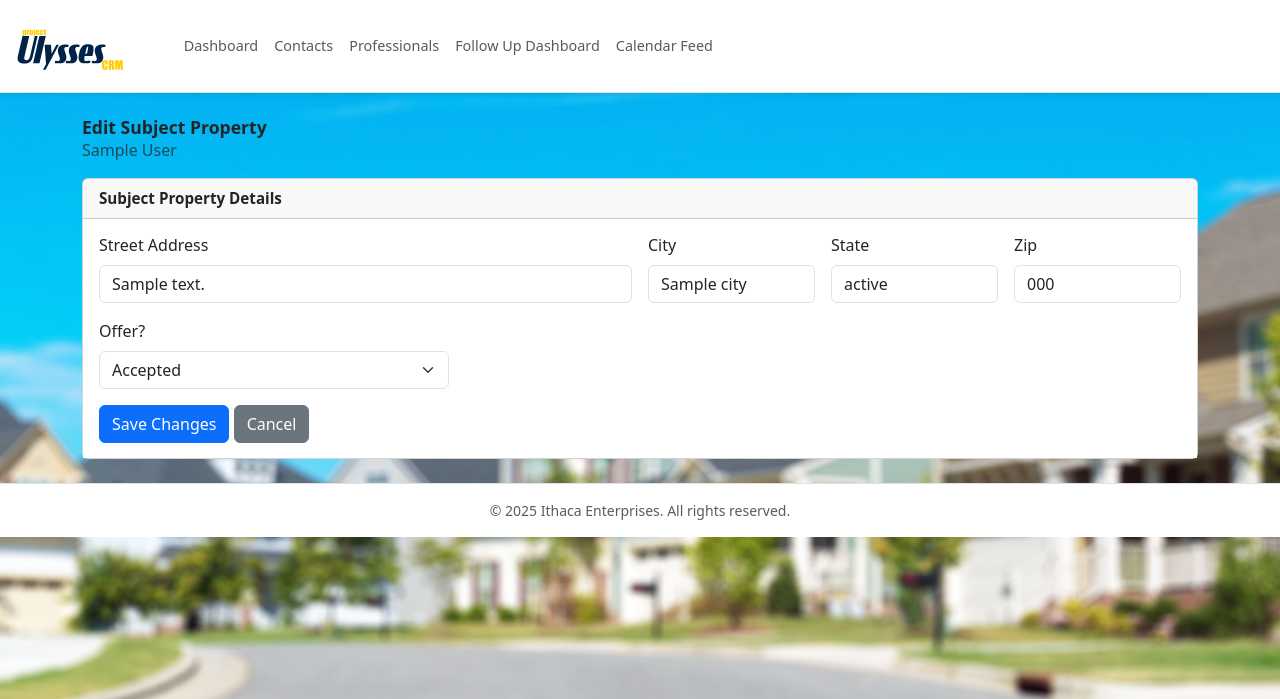
After one commit to ithaca767/realEstateCRM, a Flask app: page /buyer/property/1/edit in a window 1280 px wide. The commit adds this page. Shown: the top 699 px of the page. Run offline with Flask 3, Linux system fonts and the light colour scheme; the visitor is signed in with stand-in values (Sample User, id 1); tables that the repository leaves empty hold one stand-in row (values such as "Sample post"); a database or web service that is not in the repository returns one stand-in record (values such as "Sample title"); parts of the project's set-up code (start-up, migrations or seed data) failed here and were passed over; some libraries are stand-ins or nearby versions.

Commit message:
Add edit subject property functionality and fix buyer profile form handling

```diff
--- a/app.py
+++ b/app.py
@@ -2954,7 +2954,19 @@ def buyer_profile(contact_id):
         form_action = (request.form.get("form_action") or "").strip()
 
         # Branch 1: adding a subject property with Offer? status
-        if form_action == "add_property" and buyer_profile:
+        if form_action == "add_property":
+            # Ensure a buyer_profile exists for this contact
+            if not buyer_profile:
+                cur.execute(
+                    """
+                    INSERT INTO buyer_profiles (contact_id)
+                    VALUES (%s)
+                    RETURNING *
+                    """,
+                    (contact_id,),
+                )
+                buyer_profile = cur.fetchone()
+
             address_line = (request.form.get("address_line") or "").strip()
             city = (request.form.get("city") or "").strip()
             state = (request.form.get("state") or "").strip()
@@ -2983,8 +2995,8 @@ def buyer_profile(contact_id):
                         offer_status,
                     ),
                 )
-                conn.commit()
-
+
+            conn.commit()
             return redirect(url_for("buyer_profile", contact_id=contact_id))
 
         # Branch 2: saving the main buyer profile
@@ -3116,6 +3128,74 @@ def buyer_profile(contact_id):
         pros_attorneys=pros_attorneys,
         pros_lenders=pros_lenders,
         pros_inspectors=pros_inspectors,
+    )
+
+@app.route("/buyer/property/<int:property_id>/edit", methods=["GET", "POST"])
+@login_required
+def edit_buyer_property(property_id):
+    conn = get_db()
+    cur = conn.cursor()
+
+    # Load the property along with its contact info
+    cur.execute(
+        """
+        SELECT
+            bp.id,
+            bp.buyer_profile_id,
+            bp.address_line,
+            bp.city,
+            bp.state,
+            bp.postal_code,
+            bp.offer_status,
+            c.id AS contact_id,
+            c.first_name,
+            c.last_name
+        FROM buyer_properties bp
+        JOIN buyer_profiles b ON bp.buyer_profile_id = b.id
+        JOIN contacts c ON b.contact_id = c.id
+        WHERE bp.id = %s
+        """,
+        (property_id,),
+    )
+    prop = cur.fetchone()
+
+    if not prop:
+        conn.close()
+        return "Subject property not found", 404
+
+    contact_name = f"{prop['first_name']} {prop['last_name']}".strip()
+    contact_id = prop["contact_id"]
+
+    if request.method == "POST":
+        address_line = (request.form.get("address_line") or "").strip()
+        city = (request.form.get("city") or "").strip()
+        state = (request.form.get("state") or "").strip()
+        postal_code = (request.form.get("postal_code") or "").strip()
+        offer_status = (request.form.get("offer_status") or "").strip()
+
+        cur.execute(
+            """
+            UPDATE buyer_properties
+            SET address_line = %s,
+                city = %s,
+                state = %s,
+                postal_code = %s,
+                offer_status = %s
+            WHERE id = %s
+            """,
+            (address_line, city, state, postal_code, offer_status, property_id),
+        )
+
+        conn.commit()
+        conn.close()
+        return redirect(url_for("buyer_profile", contact_id=contact_id))
+
+    conn.close()
+    return render_template(
+        "edit_buyer_property.html",
+        prop=prop,
+        contact_name=contact_name,
+        contact_id=contact_id,
     )
 
 @app.route("/professionals", methods=["GET", "POST"])
--- /dev/null
+++ b/templates/edit_buyer_property.html
@@ -0,0 +1,98 @@
+{% extends "base.html" %}
+
+{% block title %}Edit Subject Property – Ulysses CRM{% endblock %}
+
+{% block content %}
+
+<div class="mb-3">
+  <h5 class="page-title mb-0">Edit Subject Property</h5>
+  <div class="text-muted">
+    {{ contact_name }}
+  </div>
+</div>
+
+<div class="card card-edit">
+  <div class="card-header">
+    Subject Property Details
+  </div>
+  <div class="card-body bg-white">
+    <form method="post">
+      <div class="row g-3">
+        <div class="col-md-6">
+          <label class="form-label">Street Address</label>
+          <input
+            name="address_line"
+            class="form-control"
+            value="{{ prop.address_line }}"
+            required
+          >
+        </div>
+
+        <div class="col-md-2">
+          <label class="form-label">City</label>
+          <input
+            name="city"
+            class="form-control"
+            value="{{ prop.city or '' }}"
+          >
+        </div>
+
+        <div class="col-md-2">
+          <label class="form-label">State</label>
+          <input
+            name="state"
+            class="form-control"
+            value="{{ prop.state or '' }}"
+          >
+        </div>
+
+        <div class="col-md-2">
+          <label class="form-label">Zip</label>
+          <input
+            name="postal_code"
+            class="form-control"
+            value="{{ prop.postal_code or '' }}"
+          >
+        </div>
+
+        <div class="col-md-4">
+          <label class="form-label">Offer?</label>
+          <select name="offer_status" class="form-select">
+            <option value="considering"
+              {% if prop.offer_status == 'considering' %}selected{% endif %}>
+              Considering
+            </option>
+            <option value="accepted"
+              {% if prop.offer_status == 'accepted' %}selected{% endif %}>
+              Accepted
+            </option>
+            <option value="lost"
+              {% if prop.offer_status == 'lost' %}selected{% endif %}>
+              Lost
+            </option>
+            <option value="attorney review"
+              {% if prop.offer_status == 'attorney review' %}selected{% endif %}>
+              Attorney Review
+            </option>
+            <option value="under contract"
+              {% if prop.offer_status == 'under contract' %}selected{% endif %}>
+              Under Contract
+            </option>
+          </select>
+        </div>
+      </div>
+
+      <button class="btn btn-primary mt-3" type="submit">
+        Save Changes
+      </button>
+      <a
+        href="{{ url_for('buyer_profile', contact_id=contact_id) }}"
+        class="btn btn-secondary mt-3"
+      >
+        Cancel
+      </a>
+    </form>
+  </div>
+</div>
+
+{% endblock %}
```
Also changed, not shown: templates/buyer_profile.html (+24 -7 lines).
